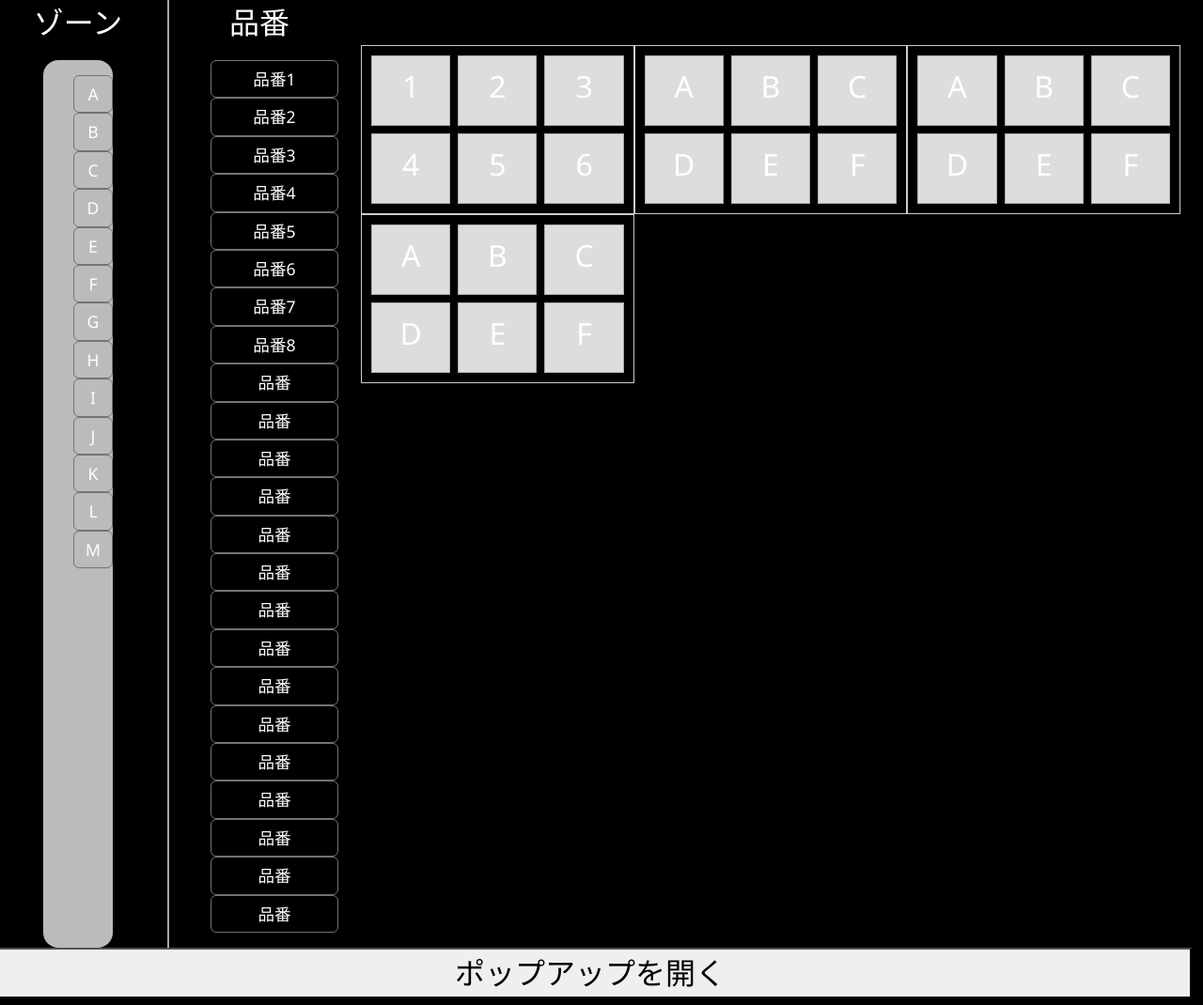
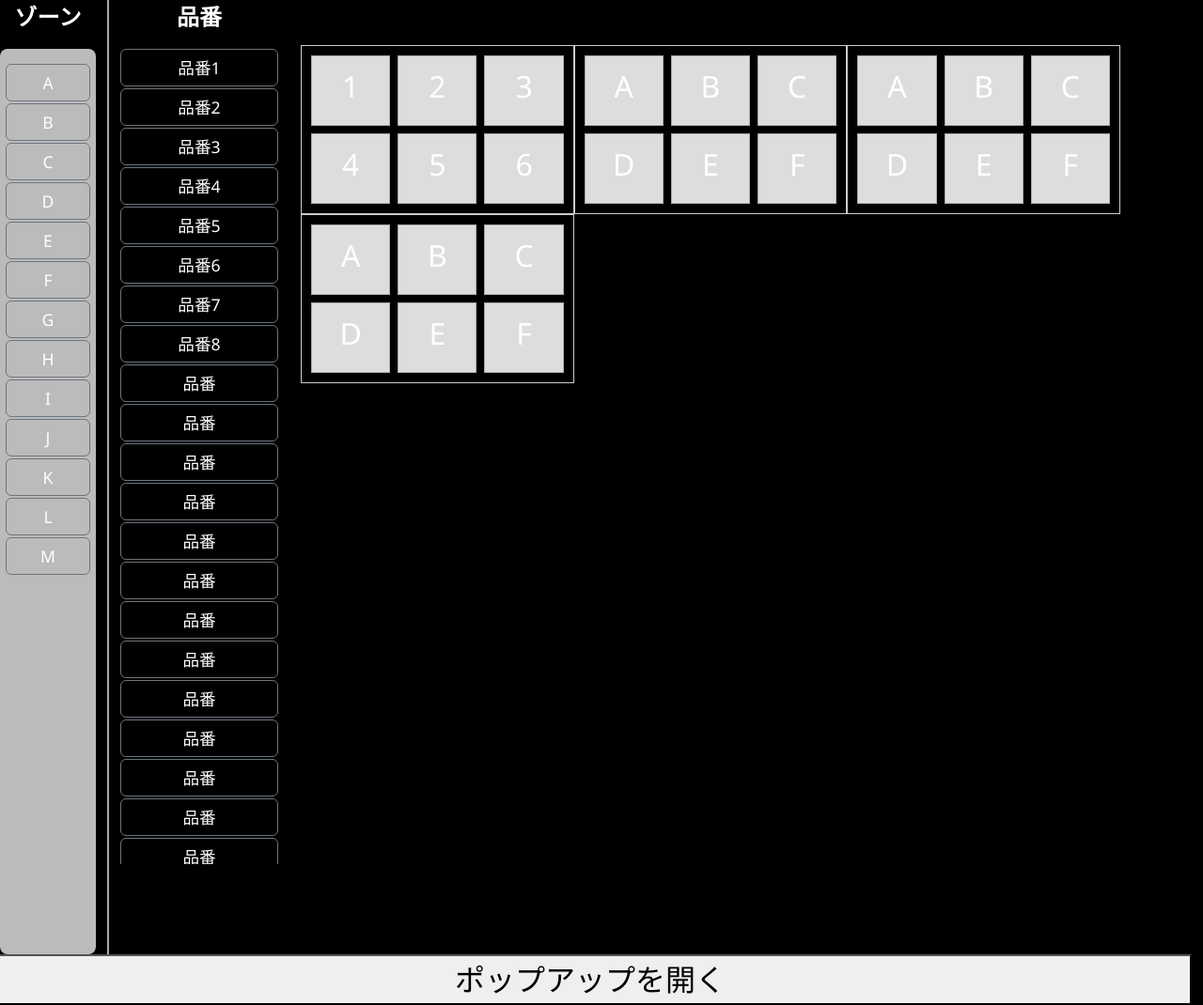
Before and after one commit to redstarht/stocktrack, a Flask app: template myapp/templates/inout_map.html in a window 1280 px wide. Shown: the whole page at 94% size. Run offline with Flask 3, Linux system fonts and the light colour scheme; the template is opened without the code that fills it, so the values that code supplies are empty.

Commit message:
20250601comp2

```diff
--- a/myapp/static/css/map.css
+++ b/myapp/static/css/map.css
@@ -20,12 +20,23 @@ html body {
     width: 100%;
     overflow-y: auto;
     height: 100%;
+    display: flex;
+    flex-direction: column;
+    gap: 0.1rem;
     /* IE, Edge 対応
     -ms-overflow-style: none;
     /* Firefox 対応 */
     /* scrollbar-width: none; */
 }
 
+
+.pn-list {
+    display: flex;
+    flex-direction: column;
+    gap: 0.1rem;
+    height: 90%;
+    overflow-y: scroll;
+}
 
 /* Chrome, Safari 対応 */
 .pn-list::-webkit-scrollbar-thumb {
@@ -45,7 +56,7 @@ html body {
     align-items: center;
     /* justify-content: center; */
     flex-direction: column;
-    width: 15%;
+    width: 10%;
 }
 
 .pn-sidebar {
@@ -60,13 +71,31 @@ html body {
     font-size: 1rem;
 }
 
+.zone-title {
+    font-size: 1.5rem;
+    font-weight: bold;
+    margin-bottom: 1rem;
+    text-align: center;
+}
+
 .zone-select {
-    padding: 1rem 0rem 1rem 0rem;
+    padding: 1rem 0.4rem 1rem 0.4rem;
     background-color: #bbbbbb;
-    border-radius: 1rem;
-    overflow-y: auto;
+    border-radius: 0.5rem;
     height: 100%;
+    width: 100%;
+    display: flex;
+    align-items: center;
+    flex-direction: column;
+    justify-content: center;
 
+}
+
+.pn-title {
+    font-size: 1.5rem;
+    font-weight: bold;
+    margin-bottom: 1rem;
+    text-align: center;
 }
 
 .pn-select {
--- a/myapp/templates/inout_map.html
+++ b/myapp/templates/inout_map.html
@@ -21,7 +21,7 @@
             <div class="zone-sidebar">
                 <p class="zone-title">ゾーン</p>
                 <div class="zone-select">
-                    <ul class="zone-list">
+                    <div class="zone-list">
                         <button class="zone-item btn btn-outline-secondary">A</button>
                         <button class="zone-item btn btn-outline-secondary">B</button>
                         <button class="zone-item btn btn-outline-secondary">C</button>
@@ -35,13 +35,13 @@
                         <button class="zone-item btn btn-outline-secondary">K</button>
                         <button class="zone-item btn btn-outline-secondary">L</button>
                         <button class="zone-item btn btn-outline-secondary">M</button>
-                    </ul>
+                    </div>
                 </div>
             </div>
             <div class="pn-sidebar">
                 <p class="pn-title">品番</p>
                 <div class="pn-select">
-                    <ul class="pn-list">
+                    <div class="pn-list">
                         <button class="pn-item btn btn-outline-secondary">品番1</button>
                         <button class="pn-item btn btn-outline-secondary">品番2</button>
                         <button class="pn-item btn btn-outline-secondary">品番3</button>
@@ -65,7 +65,7 @@
                         <button class="pn-item btn btn-outline-secondary">品番</button>
                         <button class="pn-item btn btn-outline-secondary">品番</button>
                         <button class="pn-item btn btn-outline-secondary">品番</button>
-                    </ul>
+                    </div>
 
                 </div>
             </div>
```
